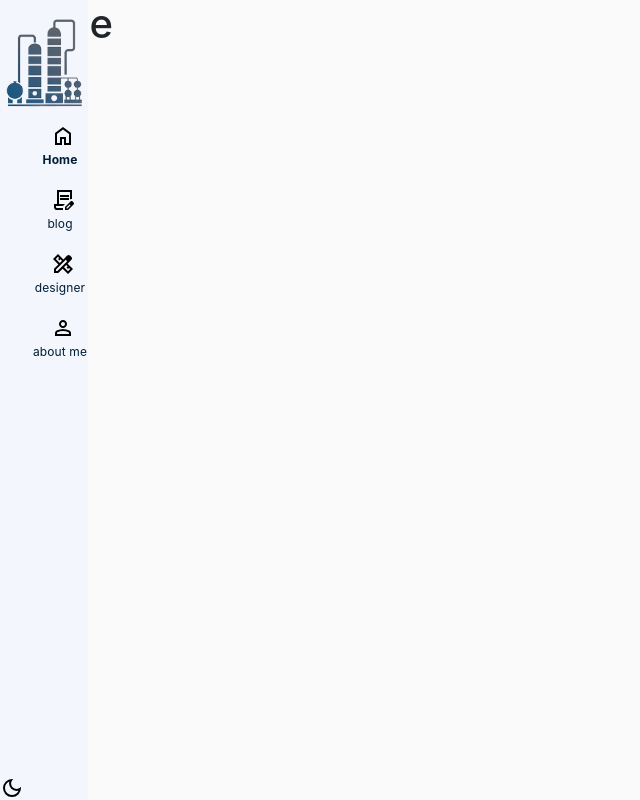
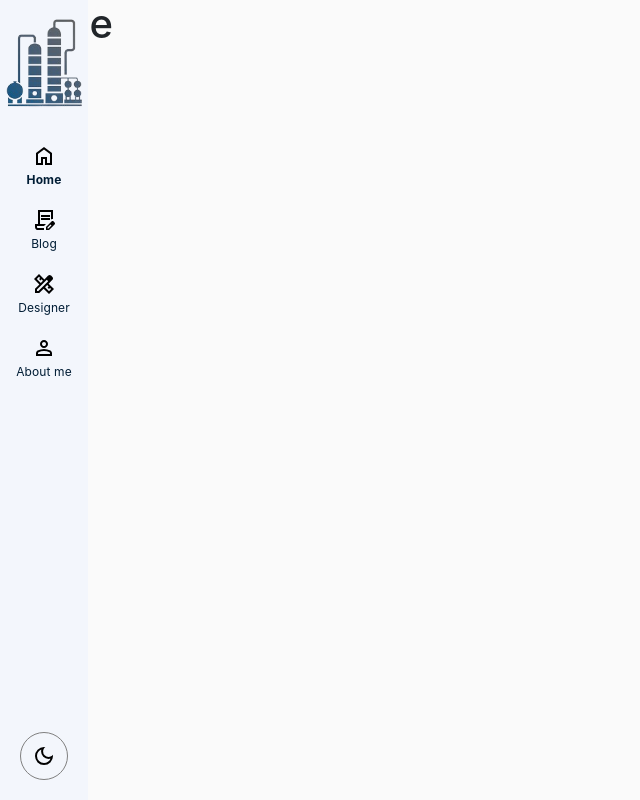
Before and after one commit to carlosfpj/equipment-designer, a React (Create React App) app in the folder frontend/: page / in a window 1280 px wide. Shown: the whole page, without its empty margins (0-640 px from the left). Built offline with nearby package versions, Linux system fonts and the light colour scheme.

Commit message:
add front navrail x5

```diff
--- a/frontend/src/assets/styles/Designerpage.module.css
+++ b/frontend/src/assets/styles/Designerpage.module.css
@@ -14,5 +14,5 @@
   height: 100vh;
   width: 10%;
   min-width: 130px;
-  margin-inline-start: 500px;
+  margin-inline-start: 250px;
 }
--- a/frontend/src/components/NavRail/navbar/NavBar.css
+++ b/frontend/src/components/NavRail/navbar/NavBar.css
@@ -1,10 +1,14 @@
+.navBarContainer {
+  margin-top: 20px;
+}
+
 .navlink {
   text-decoration: none;
   color: #001d35;
   display: flex;
   flex-direction: column;
   align-items: center;
-  width: 50px;
+  width: 80px;
   margin: -2px auto 14px;
 }
 
@@ -39,3 +43,7 @@ li {
   background-color: #e5e8ed;
   text-decoration: none;
 }
+
+ul {
+  padding: 0px;
+}
--- a/frontend/src/components/NavRail/navbar/NavBar.tsx
+++ b/frontend/src/components/NavRail/navbar/NavBar.tsx
@@ -15,6 +15,7 @@ const NavBar = () => {
   }
 
   return (
+    <div className="navBarContainer">
       <ul>
         <li>
           <NavLink
@@ -23,7 +24,7 @@ const NavBar = () => {
             style={activeState}
           >
             <span className="spanlogo">
-              <HomeLogo/>
+              <HomeLogo />
             </span>
             <div className="label">Home</div>
           </NavLink>
@@ -35,9 +36,9 @@ const NavBar = () => {
             style={activeState}
           >
             <span className="spanlogo">
-              <BlogLogo/>
+              <BlogLogo />
             </span>
-            <div className="label">blog</div>
+            <div className="label">Blog</div>
           </NavLink>
         </li>
         <li>
@@ -47,9 +48,9 @@ const NavBar = () => {
             style={activeState}
           >
             <span className="spanlogo">
-              <DesignerLogo/>
+              <DesignerLogo />
             </span>
-            <div className="label">designer</div>
+            <div className="label">Designer</div>
           </NavLink>
         </li>
         <li>
@@ -59,12 +60,13 @@ const NavBar = () => {
             style={activeState}
           >
             <span className="spanlogo">
-              <AboutMeLogo/>
+              <AboutMeLogo />
             </span>
-            <div className="label">about me</div>
+            <div className="label">About me</div>
           </NavLink>
         </li>
       </ul>
+    </div>
   )
 }
 
--- a/frontend/src/components/NavRail/navfooter/NavFooter.tsx
+++ b/frontend/src/components/NavRail/navfooter/NavFooter.tsx
@@ -1,13 +1,16 @@
-import logo from "../../../icons/dark_mode_icon.svg"
+import logo from "../../../icons/dark_mode_icon.svg";
+import "./navfooter.css";
 
 const NavFooter = () => {
   return (
-    <span>
-      <img
-        src={logo}
-        alt="equipment designer logo"
-      />
-    </span>
+    <div className="navFooterContainer">
+      <span className="spanFooterLogo">
+        <img
+          src={logo}
+          alt="equipment designer logo"
+        />
+      </span>
+    </div>
   )
 }
 
--- /dev/null
+++ b/frontend/src/components/NavRail/navfooter/navfooter.css
@@ -0,0 +1,19 @@
+.navFooterContainer {
+  display: flex;
+  justify-content: center;
+  margin-bottom: 20px;
+}
+
+.spanFooterLogo {
+  width: 48px;
+  height: 48px;
+  display: flex;
+  justify-content: center;
+  align-items: center;
+  border-radius: 50%;
+  border: 1px solid gray;
+}
+
+.spanFooterLogo:hover {
+  background-color: #e5e8ed;
+}
--- a/frontend/src/components/NavRail/navrail.module.css
+++ b/frontend/src/components/NavRail/navrail.module.css
@@ -6,6 +6,7 @@
   height: 100%;
   overflow-y: auto;
   background: #f3f6fc;
+  z-index: 8;
 }
 
 .navContent {
@@ -14,4 +15,5 @@
   justify-content: center;
   width: 88px;
   margin-top: 20px;
+  vertical-align: baseline;
 }
```
Also changed, not shown: frontend/src/components/NavRail/navfooter/navfooter.module.css (deleted). Lines whose indentation alone changed are shown as unchanged.
